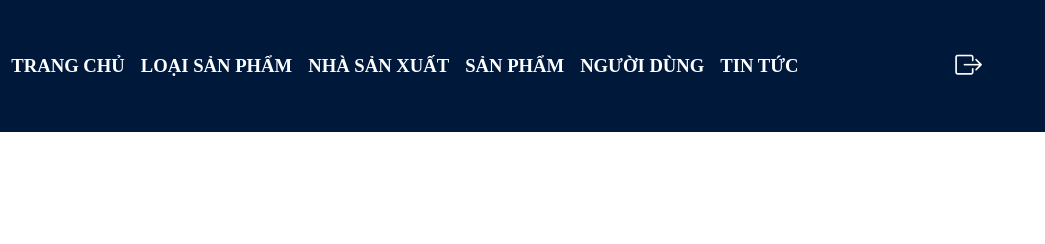
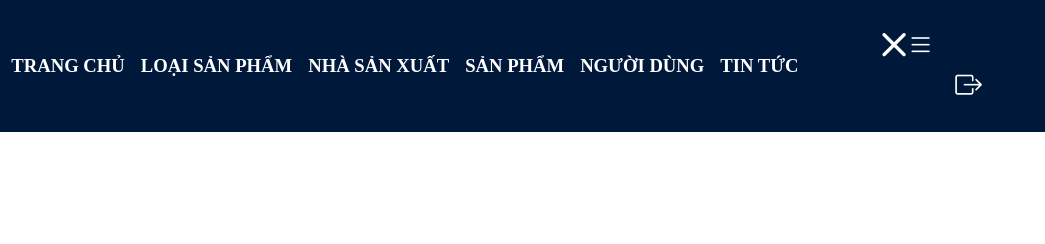
Before and after one commit to tdbui1209/web-gtown, a React app in the folder frontend/: page /quan_ly_loai_san_pham in a window 1280 px wide. Shown: the top 244 px of the page, 235-1280 px from the left. Built offline with nearby package versions, Linux system fonts and the light colour scheme; no server answers.

Commit message:
update file and UI

```diff
--- a/frontend/src/components/admin/header.js
+++ b/frontend/src/components/admin/Navbar.js
@@ -2,7 +2,7 @@ import React from "react";
 import '../css/admin/color.css';
 import '../css/admin/style.css';
 import Logo from "../../assets/img/logoGtown.png";
-const Header = () => {
+const Navbar = () => {
   return(
     <header>
       <div className="container-fluid d-flex align-items-center d-flex py-3" id="header">
@@ -18,10 +18,12 @@ const Header = () => {
           <a href="abc" className="navItem font-weight-bold">TIN TỨC</a>
         </div>
         <div className="col-md-2 px-5 text-right" id="header-right">
+          <i class="bi bi-x-lg icon-admin"></i>
+          <i class="bi bi-list icon-admin mr-5"></i>
           <i className="bi bi-box-arrow-right icon-admin"></i>
         </div>
       </div>
     </header>
   );
 }
-export default Header;
+export default Navbar;
--- a/frontend/src/views/QuanLyLoaiSanPham.js
+++ b/frontend/src/views/QuanLyLoaiSanPham.js
@@ -1,12 +1,12 @@
 import React from "react";
-import Header from "../components/admin/header";
+import Navbar from "../components/admin/Navbar";
 import FormQuanLyLoaiSanPham from "../components/admin/FormQuanLyLoaiSanPham";
 import TableLoaiSanPham from "../components/admin/TableLoaiSanPham";
 
 const QuanLyLoaiSanPham = () =>{
   return(
     <div>
-      <Header/>
+      <Navbar/>
       <FormQuanLyLoaiSanPham/>
       <TableLoaiSanPham/>
     </div>
```
Also changed, not shown: frontend/src/components/admin/TrangChu.js (added, +7 -0 lines), frontend/src/components/css/admin/style.css (line endings or trailing spaces).
